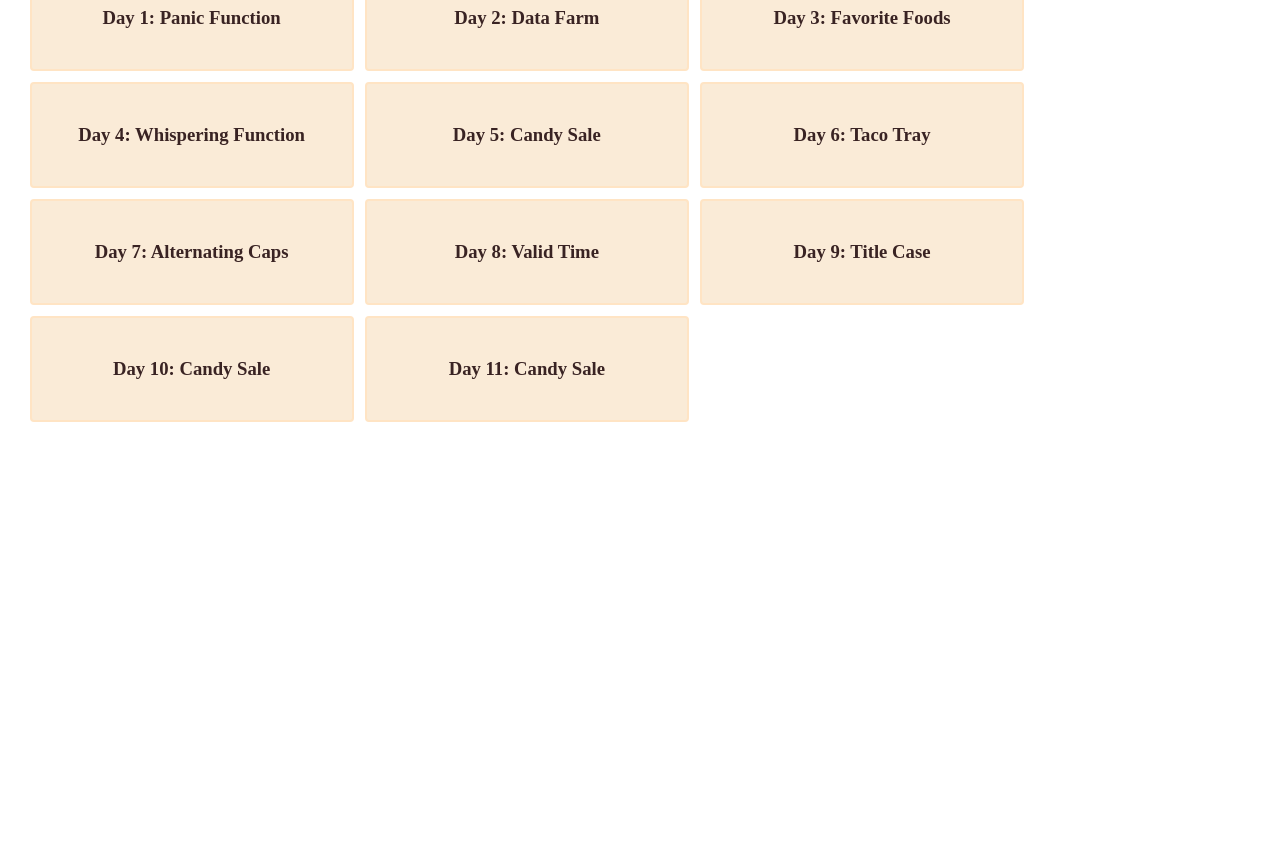
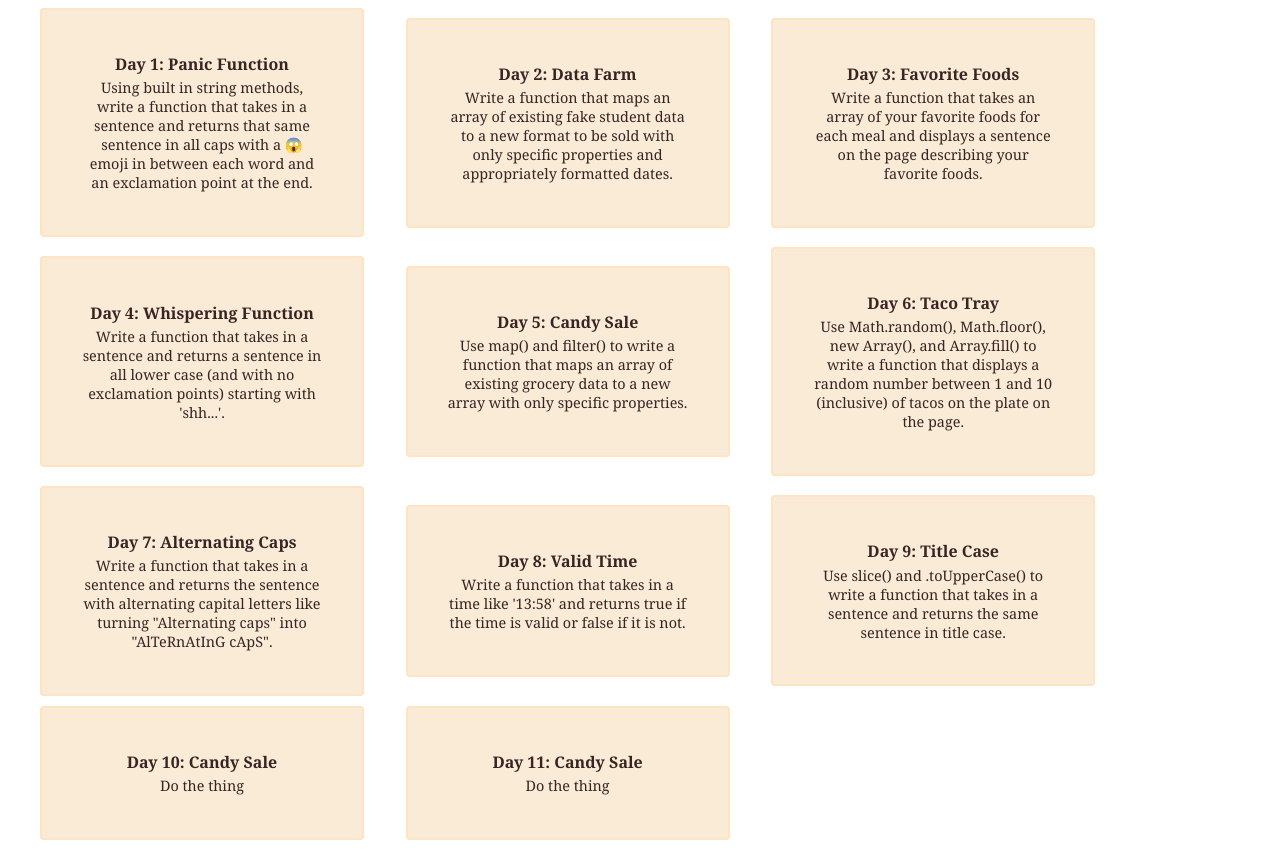
Before and after one commit to emilytm/scrimba-javascriptmas-projects, a plain HTML site: page index.html in a window 1280 px wide. Shown: the part 83-947 px from the top of the page. Before the commit the page ends 800 px from the top, so only its background shows below. Drawn offline with Linux system fonts and the light colour scheme; a web font is replaced by a local one.

Commit message:
Added challenge details and more formatting

```diff
--- a/index.css
+++ b/index.css
@@ -1,20 +1,69 @@
+@import url('https://fonts.googleapis.com/css2?family=Anonymous+Pro&family=Hanken+Grotesk:wght@300;500&family=Source+Serif+Pro:wght@300;400;700&display=swap');
+
 body {
     margin: 0;
+}
+
+h1, h2, h3, p {
+    font-family: 'Source Serif Pro', Georgia, 'Times New Roman', Times, serif;
+    color: rgb(57, 35, 35);
+}
+h1 {
+    margin: 1.5rem;
 }
 h2 {
     font-size: 3em;
     margin-top:auto;
     margin-bottom: auto;
 }
-main {
-    margin: 1.5em;
+h3 {
+    font-size: 1em;
+    margin-block-end: .2em;
+    margin-block-start: .2em;
+}
+p {
+    font-weight: 300;
 }
 
+.challenge-box {
+    background-color: antiquewhite;
+    border: 1px solid bisque;
+    color: rgb(57, 35, 35);
+    border-radius: .25em;
+    padding: .6em;
+    margin: 1em;
+    text-align: left;
+    margin-block-end: .5em;
+    margin-block-start: .5em;
+}
+
+.challenge-box p {
+    font-size: .9em;
+    margin-block-end: .2em;
+    margin-block-start: .2em;
+}
+
+/*
 .display-challenges {
+    margin: 1.5rem;
     display: flex;
     flex-flow: row wrap;
     width: 90%;
     align-items: center;
+    column-gap: .6em;
+    row-gap: .6em;
+}*/
+
+@media (min-width: 768px){
+
+    .display-challenges {
+        margin: 1.5rem;
+        display: flex;
+        flex-flow: row wrap;
+        width: 90%;
+        align-items: center;
+        column-gap: .6em;
+        row-gap: .6em;
     }
 
     .challenge-box {
@@ -23,8 +72,10 @@ main {
         color: rgb(57, 35, 35);
         border-radius: 4px;
         width: 240px;
-    margin: .3em;
         vertical-align: middle;
         padding: 40px;
         text-align: center;
+        margin-block-end: 0;
+        margin-block-start: 0;
     }
+}
--- a/index.html
+++ b/index.html
@@ -1,25 +1,59 @@
 <!DOCTYPE html>
 <html>
     <head>
-        Javascriptmas Projects - emilytm
+        <title>Javascriptmas Projects - emilytm</title>
     </head>
     <body>
         <header>
             <link rel="stylesheet" href="./index.css">
         </header>
         <main>
+            <h1>My Solutions for Scrimba's Javascriptmas Challenges</h1>
             <div id="display-challenges" class="display-challenges">
-                <h3 class="challenge-box">Day 1: Panic Function</h3>
-                <h3 class="challenge-box">Day 2: Data Farm</h3>
-                <h3 class="challenge-box">Day 3: Favorite Foods</h3>
-                <h3 class="challenge-box">Day 4: Whispering Function</h3>
-                <h3 class="challenge-box">Day 5: Candy Sale</h3>
-                <h3 class="challenge-box">Day 6: Taco Tray</h3>
-                <h3 class="challenge-box">Day 7: Alternating Caps</h3>
-                <h3 class="challenge-box">Day 8: Valid Time</h3>
-                <h3 class="challenge-box">Day 9: Title Case</h3>
-                <h3 class="challenge-box">Day 10: Candy Sale</h3>
-                <h3 class="challenge-box">Day 11: Candy Sale</h3>
+                <div class="challenge-box">
+                    <h3>Day 1: Panic Function</h3>
+                    <p class="challenge">Using built in string methods, write a function that takes in a sentence and returns that same sentence in all caps with a 😱 emoji in between each word and an exclamation point at the end.</p>
+                </div>
+                <div class="challenge-box">
+                    <h3>Day 2: Data Farm</h3>
+                    <p class="challenge">Write a function that maps an array of existing fake student data to a new format to be sold with only specific properties and appropriately formatted dates.</p>
+                </div>
+                <div class="challenge-box">
+                    <h3>Day 3: Favorite Foods</h3>
+                    <p class="challenge">Write a function that takes an array of your favorite foods for each meal and displays a sentence on the page describing your favorite foods.</p>
+                </div>
+                <div class="challenge-box">
+                    <h3>Day 4: Whispering Function</h3>
+                    <p class="challenge">Write a function that takes in a sentence and returns a sentence in all lower case (and with no exclamation points) starting with 'shh...'.</p>
+                </div>
+                <div class="challenge-box">
+                    <h3>Day 5: Candy Sale</h3>
+                    <p class="challenge">Use map() and filter() to write a function that maps an array of existing grocery data to a new array with only specific properties.</p>
+                </div>
+                <div class="challenge-box">
+                    <h3>Day 6: Taco Tray</h3>
+                    <p class="challenge">Use Math.random(), Math.floor(), new Array(), and Array.fill() to write a function that displays a random number between 1 and 10 (inclusive) of tacos on the plate on the page.</p>
+                </div>
+                <div class="challenge-box">
+                    <h3>Day 7: Alternating Caps</h3>
+                    <p class="challenge">Write a function that takes in a sentence and returns the sentence with alternating capital letters like turning "Alternating caps" into "AlTeRnAtInG cApS".</p>
+                </div>
+                <div class="challenge-box">
+                    <h3>Day 8: Valid Time</h3>
+                    <p class="challenge">Write a function that takes in a time like '13:58' and returns true if the time is valid or false if it is not.</p>
+                </div>
+                <div class="challenge-box">
+                    <h3>Day 9: Title Case</h3>
+                    <p class="challenge">Use slice() and .toUpperCase() to write a function that takes in a sentence and returns the same sentence in title case.</p>
+                </div>
+                <div class="challenge-box">
+                    <h3>Day 10: Candy Sale</h3>
+                    <p class="challenge">Do the thing</p>
+                </div>
+                <div class="challenge-box">
+                    <h3>Day 11: Candy Sale</h3>
+                    <p class="challenge">Do the thing</p>
+                </div>
             </div>
         </main>
         <footer>
```
Lines whose indentation alone changed are shown as unchanged.
